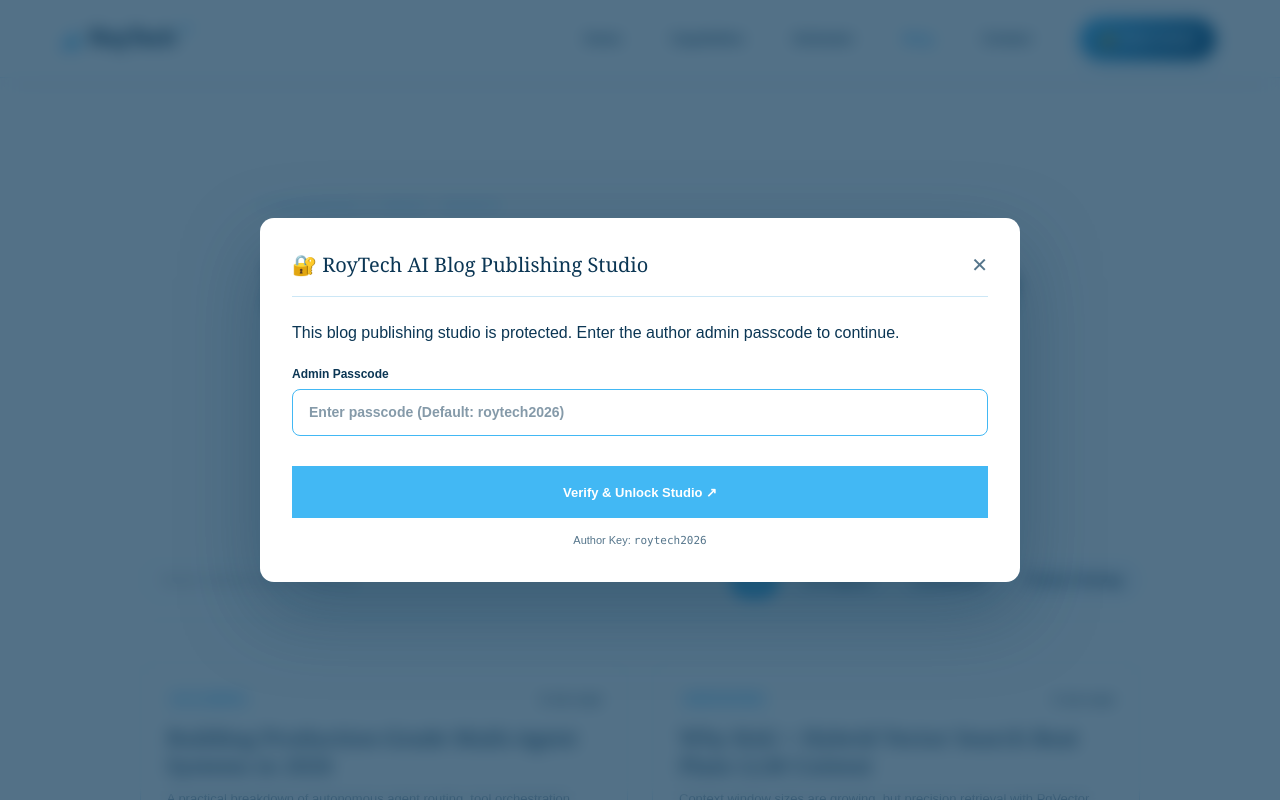
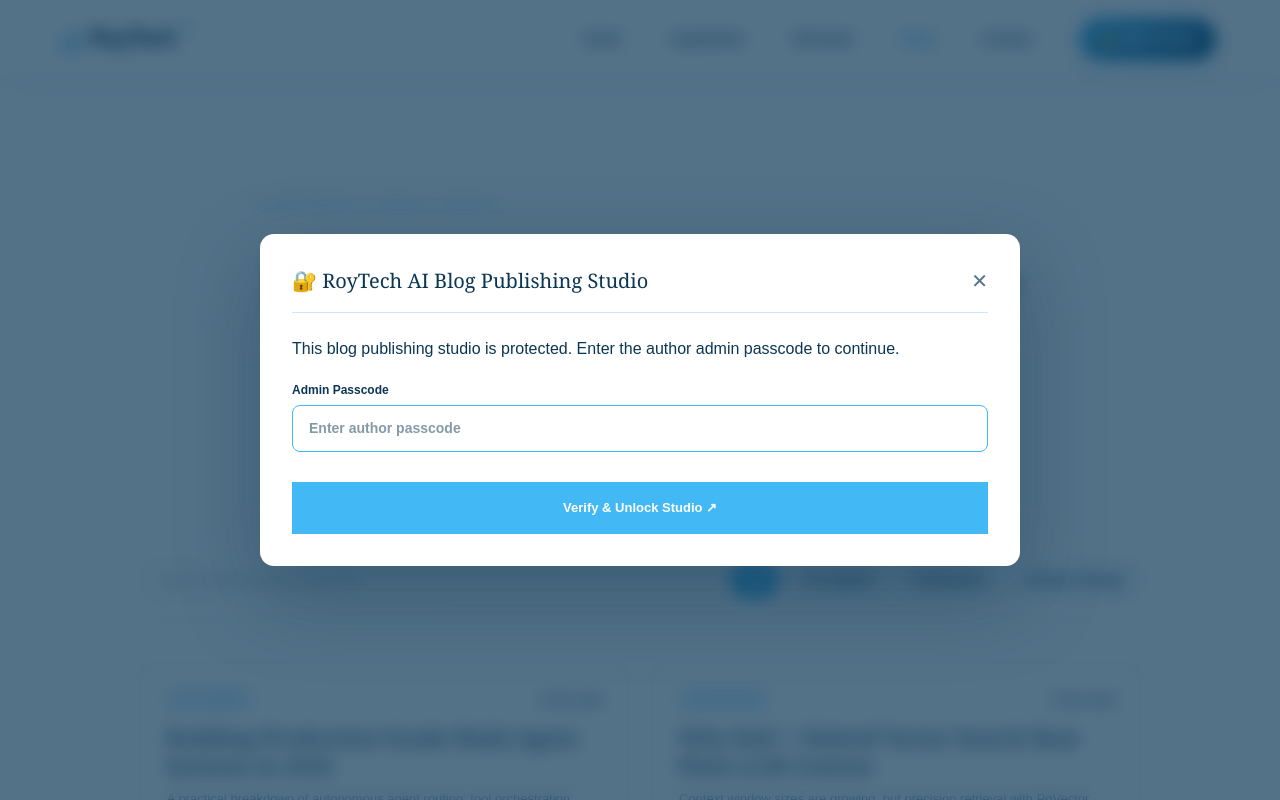
Before and after one commit to Free-devloper/roytechAI, a Next.js app: page /blog in a window 1280 px wide. Both pictures are taken after a click on the button "🔐 Admin Studio". Shown: the top 800 px of the page. Built offline with nearby package versions, Linux system fonts and the light colour scheme.

Commit message:
Update blog admin publishing passcode to secret key and remove password hints from frontend UI

```diff
--- a/app/blog/page.tsx
+++ b/app/blog/page.tsx
@@ -165,7 +165,7 @@
   // Handle Admin Passcode Auth
   const handleAuthSubmit = (e: React.FormEvent) => {
     e.preventDefault();
-    if (adminPasscode === "roytech2026" || adminPasscode === "admin") {
+    if (adminPasscode === "letmein@321") {
       setIsAuthenticated(true);
       setAuthError("");
     } else {
@@ -366,7 +366,7 @@
                   Admin Passcode
                   <input
                     type="password"
-                    placeholder="Enter passcode (Default: roytech2026)"
+                    placeholder="Enter author passcode"
                     value={adminPasscode}
                     onChange={(e) => setAdminPasscode(e.target.value)}
                     required
@@ -377,7 +377,6 @@
                 <button type="submit" className="button full-btn">
                   Verify & Unlock Studio ↗
                 </button>
-                <small className="hint-text">Author Key: <code>roytech2026</code></small>
               </form>
             ) : (
               /* RICH MARKDOWN PUBLISHER FORM */
```
